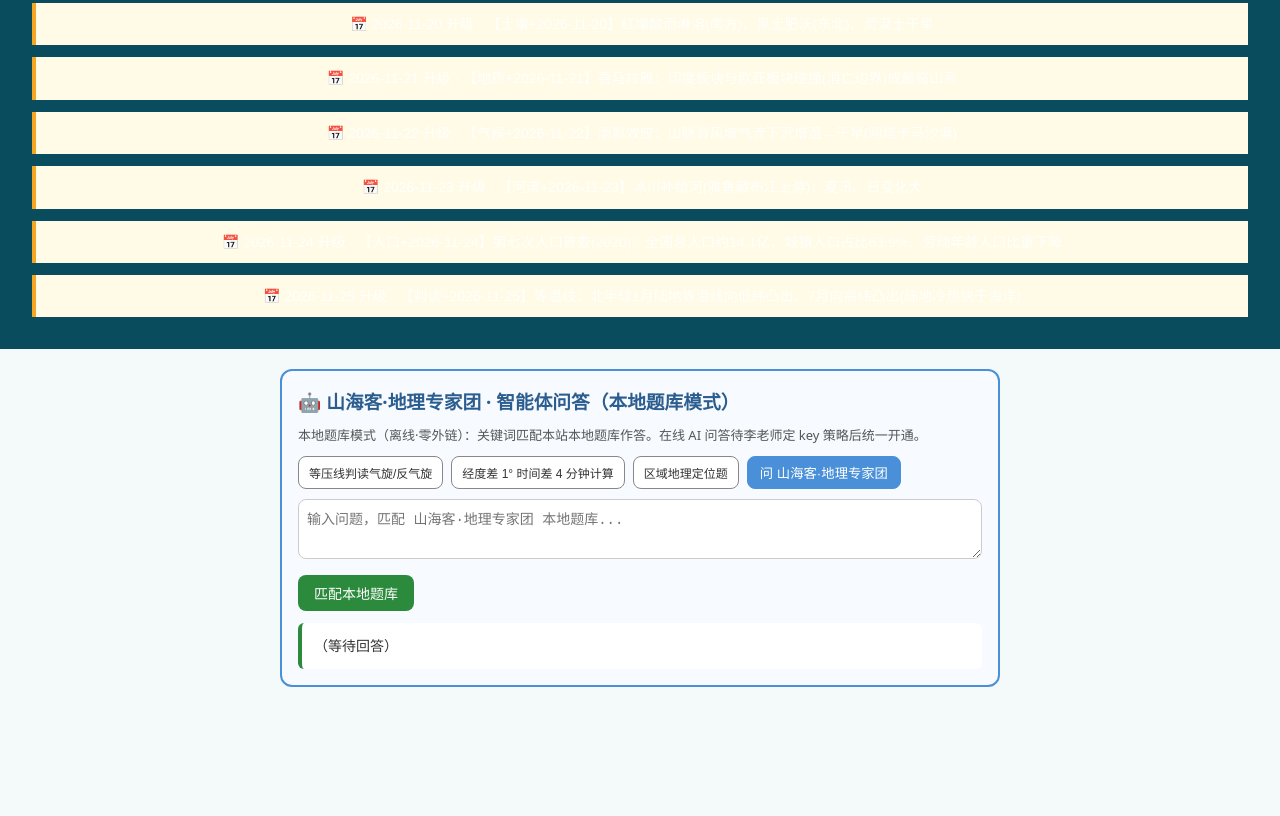
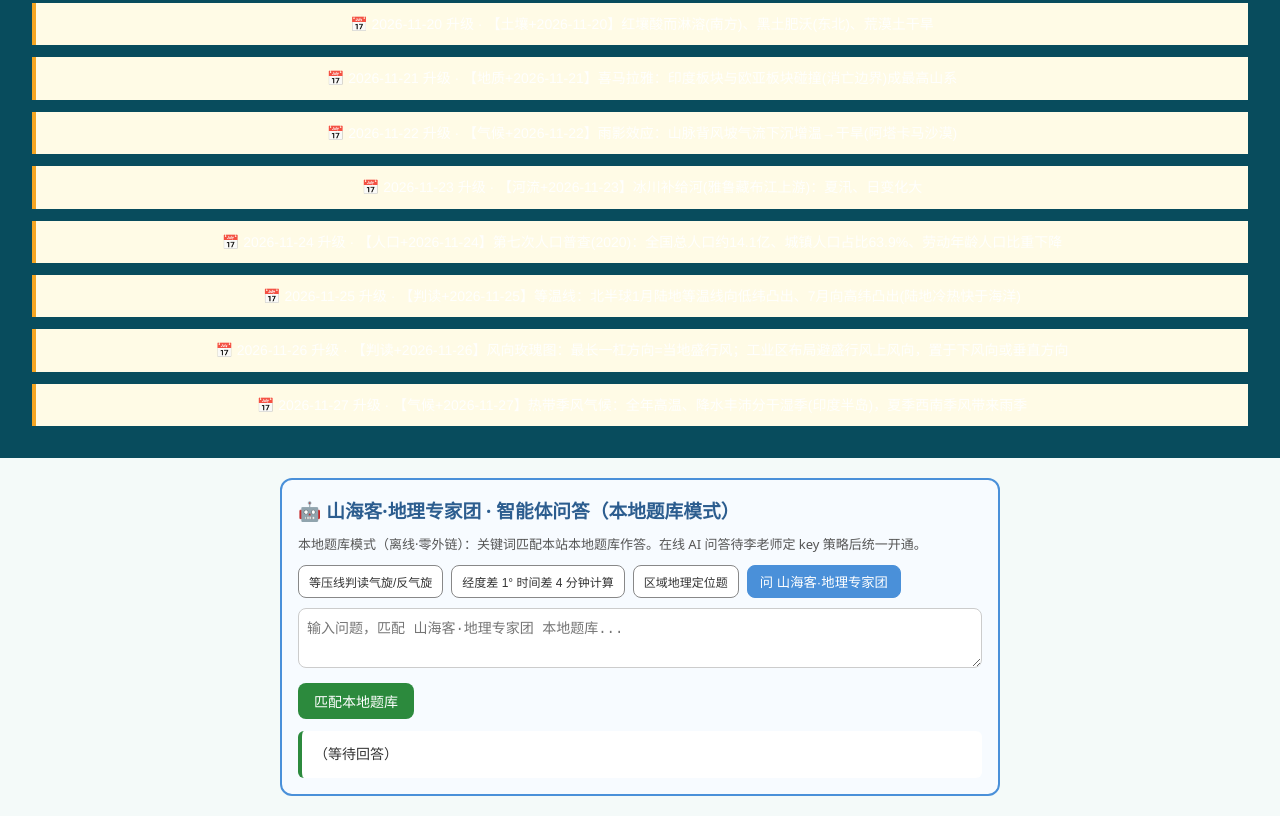
Before and after one commit to dapengzhanchi141345/teachbot-deploy, a plain HTML site: page web/sites/geo.html in a window 1280 px wide. Shown: the part 2536-3352 px from the top of the page. Before the commit the page ends 3243 px from the top, so only its background shows below. Drawn offline with Linux system fonts and the light colour scheme.

Commit message:
sync geo.html from li-yanming-geo 独立站 (11-27)

```diff
--- a/web/sites/geo.html
+++ b/web/sites/geo.html
@@ -438,6 +438,10 @@ footer .watermark { margin-top: 8px; font-size: 0.95em; letter-spacing: 1px; opa
 <div style="background:#fffbe6;border-left:4px solid #f5a623;padding:10px;margin:12px 0;font-size:14px">📅 2026-11-24 升级 · 【人口+2026-11-24】第七次人口普查(2020)：全国总人口约14.1亿、城镇人口占比63.9%、劳动年龄人口比重下降</div>
 
 <div style="background:#fffbe6;border-left:4px solid #f5a623;padding:10px;margin:12px 0;font-size:14px">📅 2026-11-25 升级 · 【判读+2026-11-25】等温线：北半球1月陆地等温线向低纬凸出、7月向高纬凸出(陆地冷热快于海洋)</div>
+
+<div style="background:#fffbe6;border-left:4px solid #f5a623;padding:10px;margin:12px 0;font-size:14px">📅 2026-11-26 升级 · 【判读+2026-11-26】风向玫瑰图：最长一杠方向=当地盛行风；工业区布局避盛行风上风向，置于下风向或垂直方向</div>
+
+<div style="background:#fffbe6;border-left:4px solid #f5a623;padding:10px;margin:12px 0;font-size:14px">📅 2026-11-27 升级 · 【气候+2026-11-27】热带季风气候：全年高温、降水丰沛分干湿季(印度半岛)，夏季西南季风带来雨季</div>
 </footer>
 <script>
 /* ============ 公共：Tab 切换 ============ */
```
